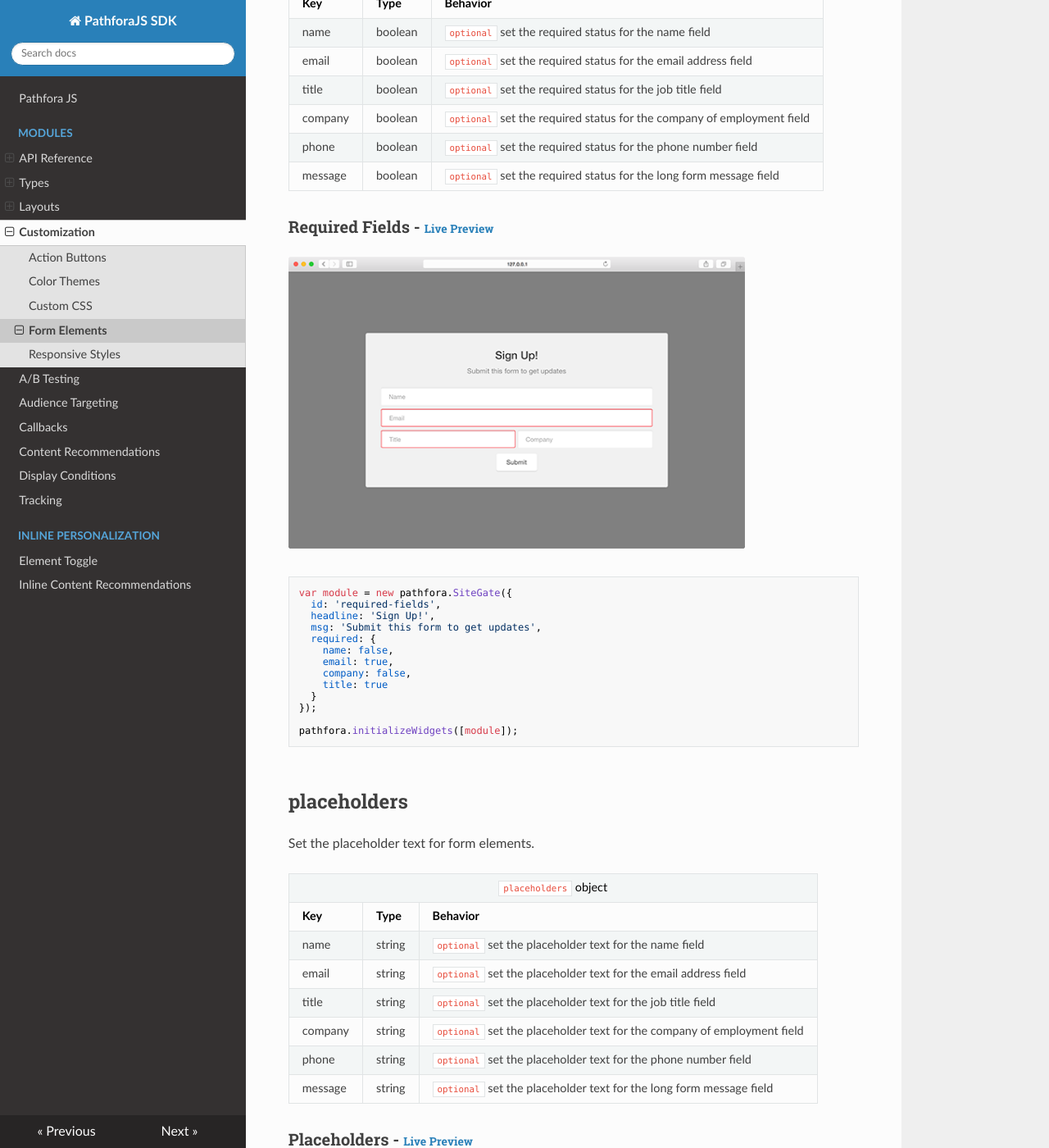
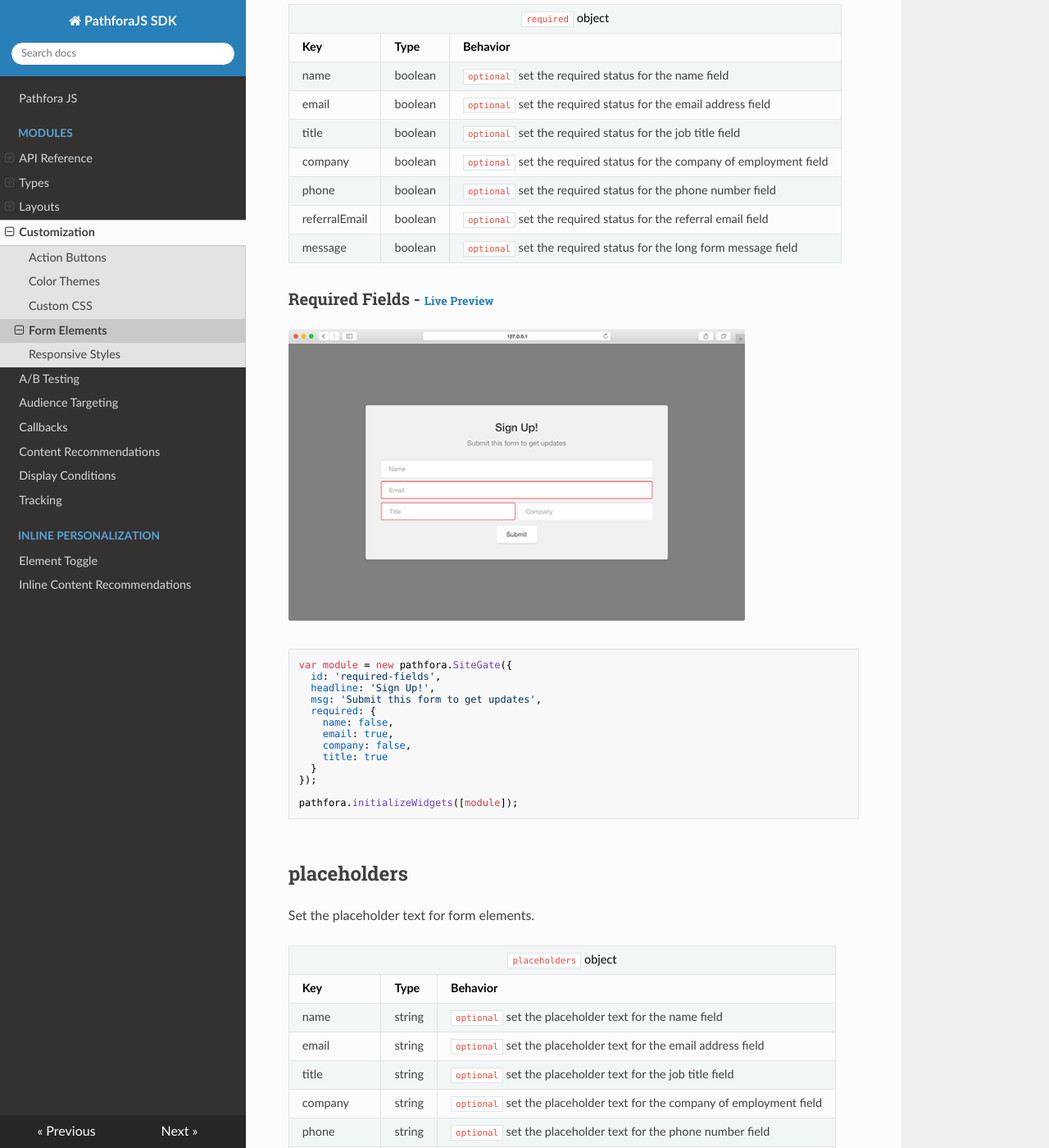
Before and after one commit to lytics/pathforajs, an MkDocs documentation site: the page built from docs/docs/customization/form.md, in a window 1280 px wide and 1400 px high, scrolled down 1553 px. Shown: the whole window at 82% size. Built offline with MkDocs 1.6.1, drawn with Linux system fonts in a browser that asks for light colours; nearby versions of some CDN libraries; old or Windows-style settings are respelled for this version of MkDocs; some of the changed text lies outside the part shown.

Commit message:
Add docs for referralEmail field.

```diff
--- a/docs/docs/customization/form.md
+++ b/docs/docs/customization/form.md
@@ -40,6 +40,11 @@
     <td>phone</td>
     <td>boolean</td>
     <td><code>optional</code> show or hide input for the user's phone number</td>
+  </tr>
+  <tr>
+    <td>referralEmail</td>
+    <td>boolean</td>
+    <td><code>optional</code> show or hide input for a referral email</td>
   </tr>
   <tr>
     <td>message</td>
@@ -94,6 +99,11 @@
     <td>phone</td>
     <td>boolean</td>
     <td><code>optional</code> set the required status for the phone number field</td>
+  </tr>
+  <tr>
+    <td>referralEmail</td>
+    <td>boolean</td>
+    <td><code>optional</code> set the required status for the referral email field</td>
   </tr>
   <tr>
     <td>message</td>
@@ -152,6 +162,11 @@
     <td><code>optional</code> set the placeholder text for the phone number field</td>
   </tr>
   <tr>
+    <td>referralEmail</td>
+    <td>string</td>
+    <td><code>optional</code> set the placeholder text for the referral email field</td>
+  </tr>
+  <tr>
     <td>message</td>
     <td>string</td>
     <td><code>optional</code> set the placeholder text for the long form message field</td>
```
